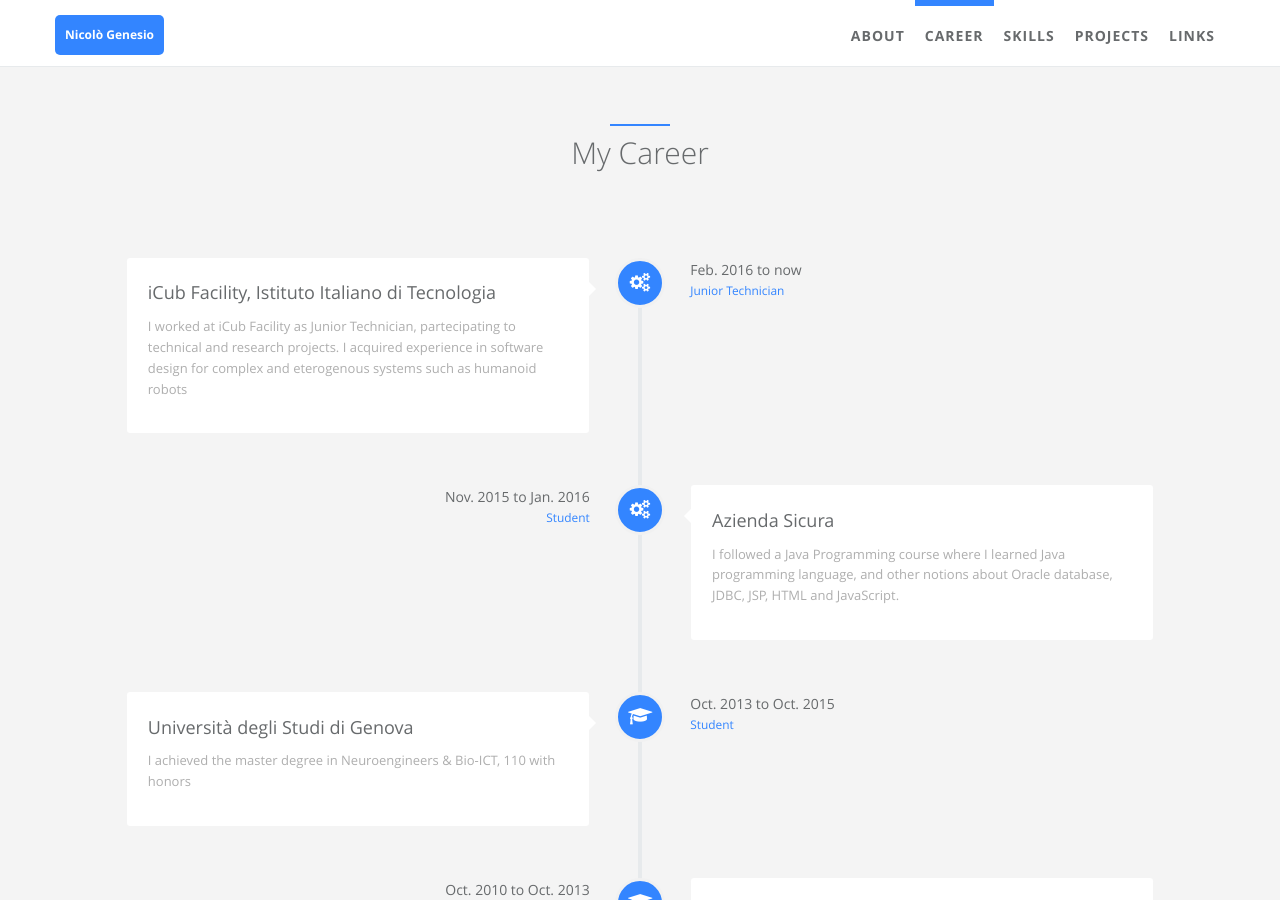
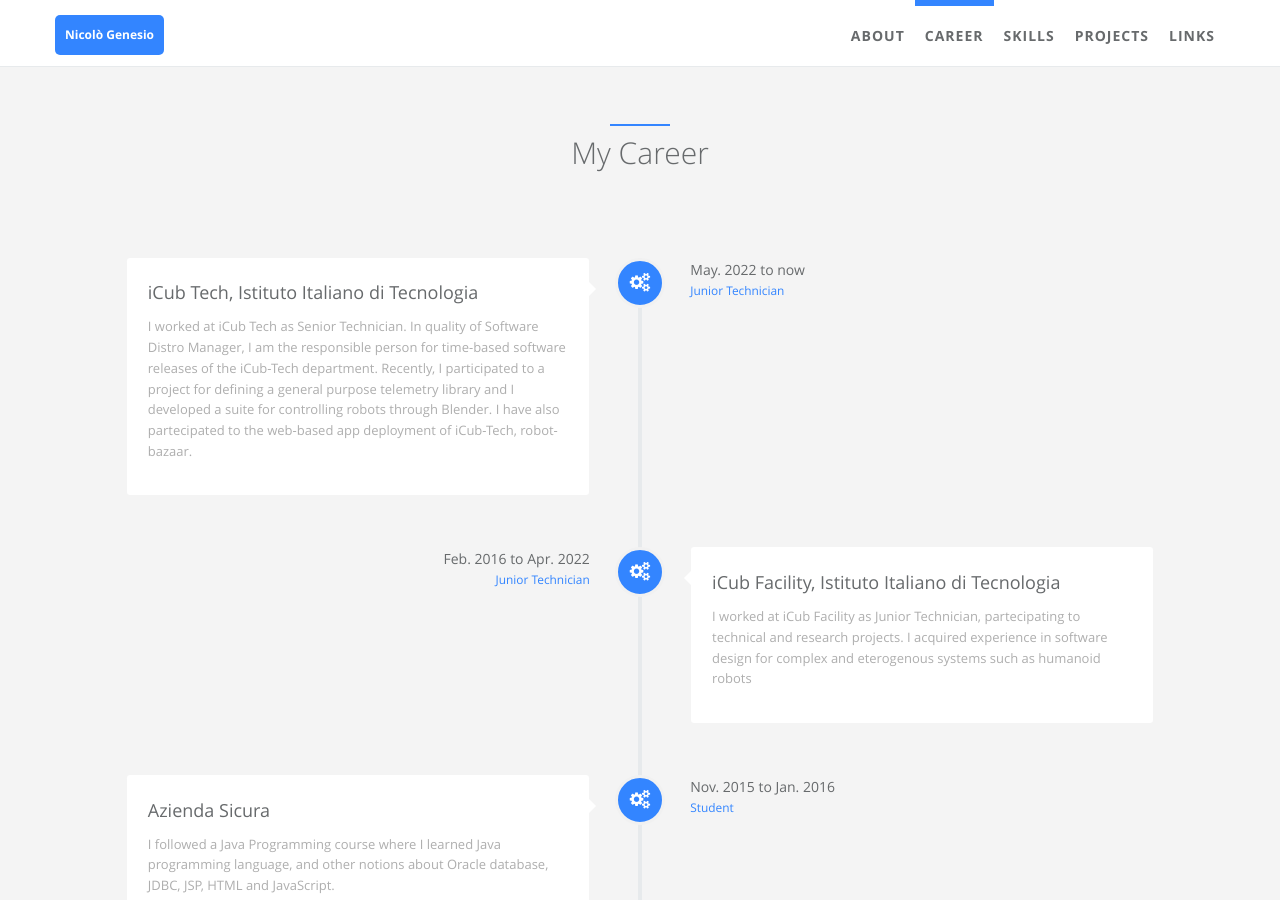
Before and after one commit to Nicogene/nicogene.github.io, a Jekyll site: the page built from index.html, in a window 1280 px wide and 900 px high, scrolled down 837 px. Built offline with Jekyll 4.4.1, drawn with Linux system fonts in a browser that asks for light colours.

Commit message:
Update careers.yml

```diff
--- a/_data/index/careers.yml
+++ b/_data/index/careers.yml
@@ -1,5 +1,19 @@
 # careers section data
 # if you don't have language feature(language.yml is empty), ignore "i18n" items
+
+- name:
+    detail: iCub Tech, Istituto Italiano di Tecnologia
+    i18n: company_a
+  desc:
+    detail: I worked at iCub Tech as Senior Technician. In quality of Software Distro Manager, I am the responsible person for time-based software releases of the iCub-Tech department. Recently, I participated to a project for defining a general purpose telemetry library and I developed a suite for controlling robots through Blender. I have also partecipated to the web-based app deployment of iCub-Tech, robot-bazaar.
+  date:
+    detail: May. 2022 to now
+    i18n: company_a_date
+  job:
+    detail: Junior Technician
+    i18n: company_a_job
+  icon: fa-cogs
+
 - name:
     detail: iCub Facility, Istituto Italiano di Tecnologia
     i18n: company_a
@@ -7,7 +21,7 @@
     detail: I worked at iCub Facility as Junior Technician, partecipating to technical and research projects. I acquired experience in software design for complex and eterogenous systems such as humanoid robots
     i18n: company_a_desc
   date:
-    detail: Feb. 2016 to now
+    detail: Feb. 2016 to Apr. 2022
     i18n: company_a_date
   job:
     detail: Junior Technician
```
